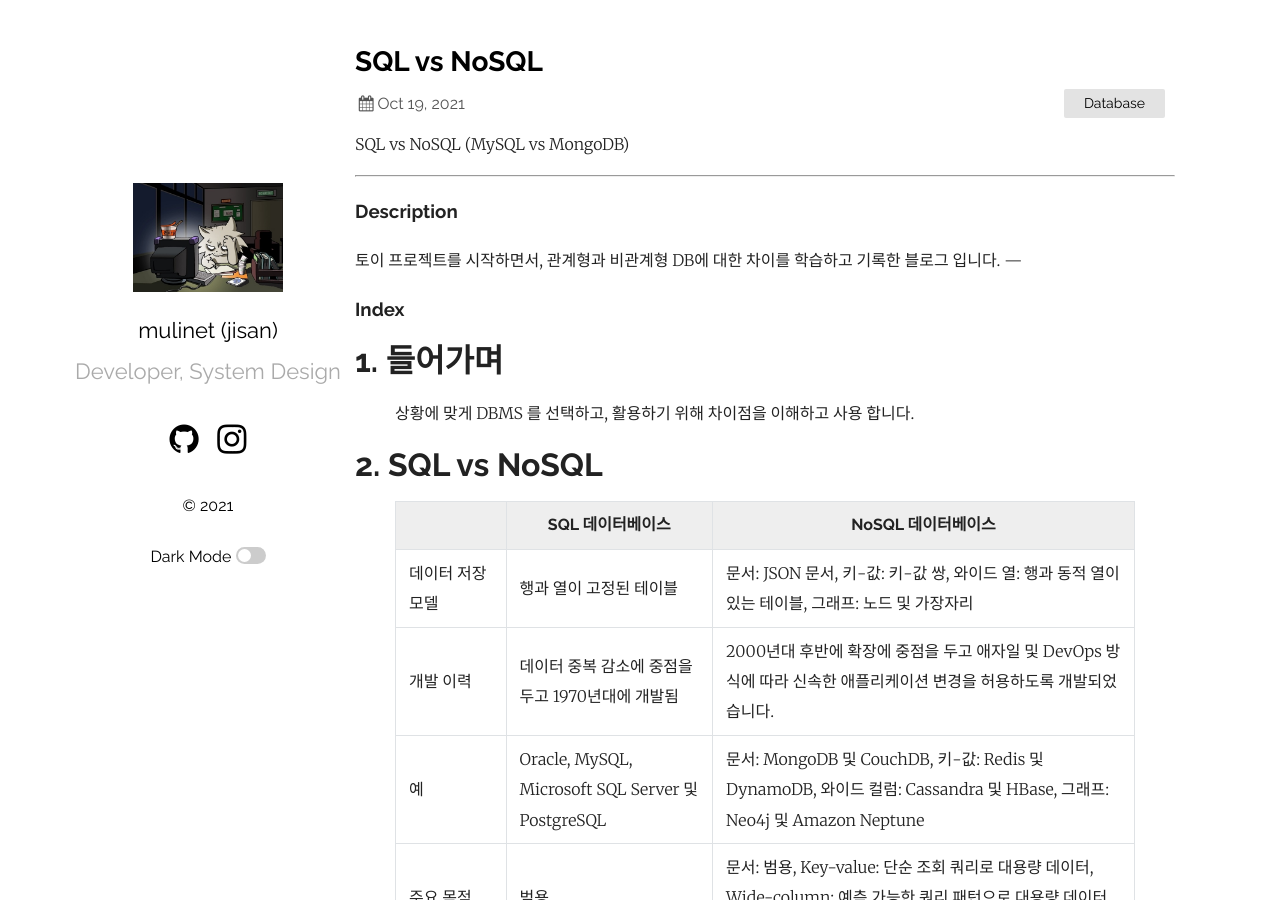
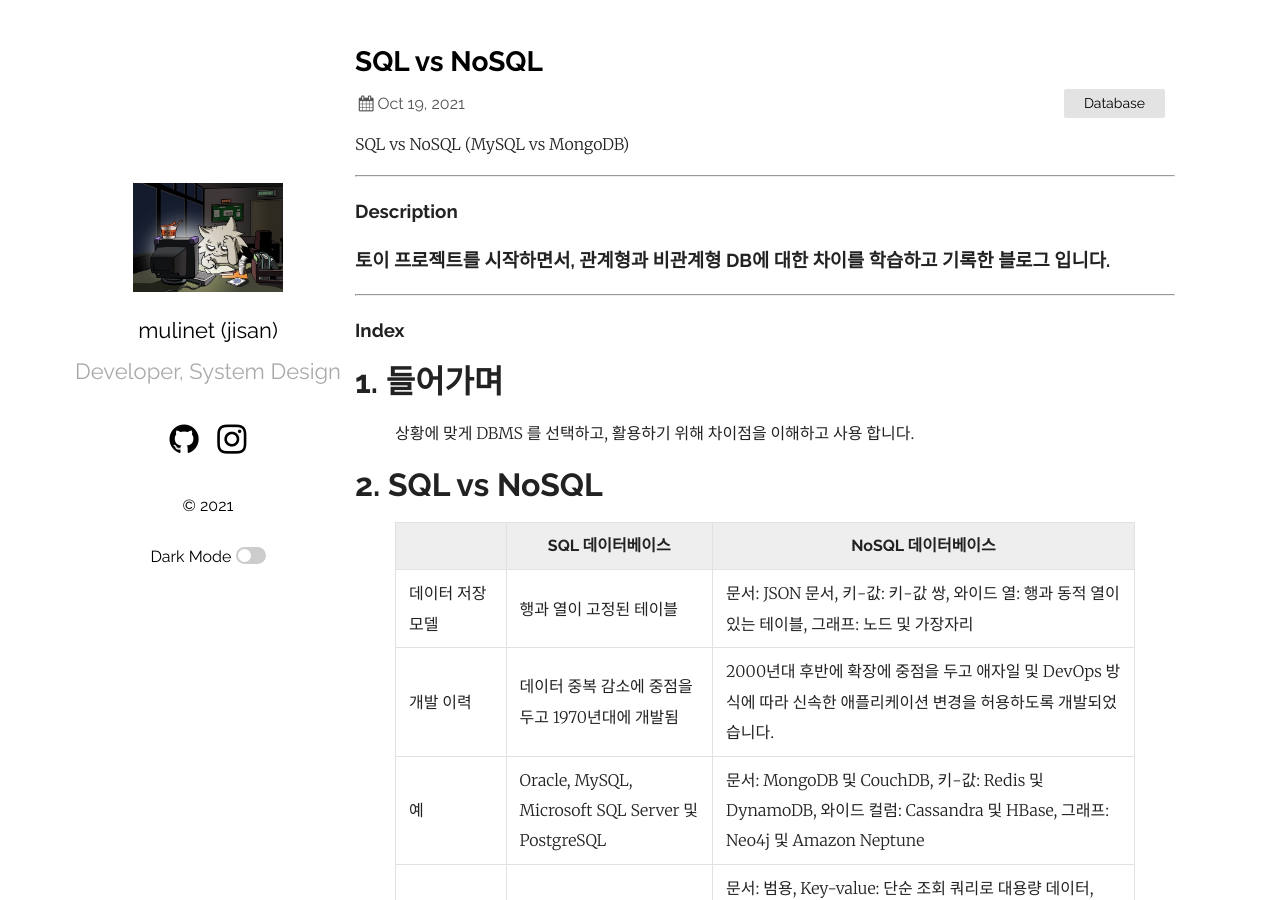
Before and after one commit to mulinet/mulinet.github.io, a Jekyll site: the page built from _posts/2021-10-19-SQLvsNoSQL.markdown, in a window 1280 px wide and 900 px high. Built offline with Jekyll 4.4.1, drawn with Linux system fonts in a browser that asks for light colours.

```diff
--- a/_posts/2021-10-19-SQLvsNoSQL.markdown
+++ b/_posts/2021-10-19-SQLvsNoSQL.markdown
@@ -8,7 +8,7 @@ SQL vs NoSQL (MySQL vs MongoDB)
 
 ---
 ### Description
-토이 프로젝트를 시작하면서, 관계형과 비관계형 DB에 대한 차이를 학습하고 기록한 블로그 입니다.
+### 토이 프로젝트를 시작하면서, 관계형과 비관계형 DB에 대한 차이를 학습하고 기록한 블로그 입니다.
 ---
 ### Index
 # 1. 들어가며
```
